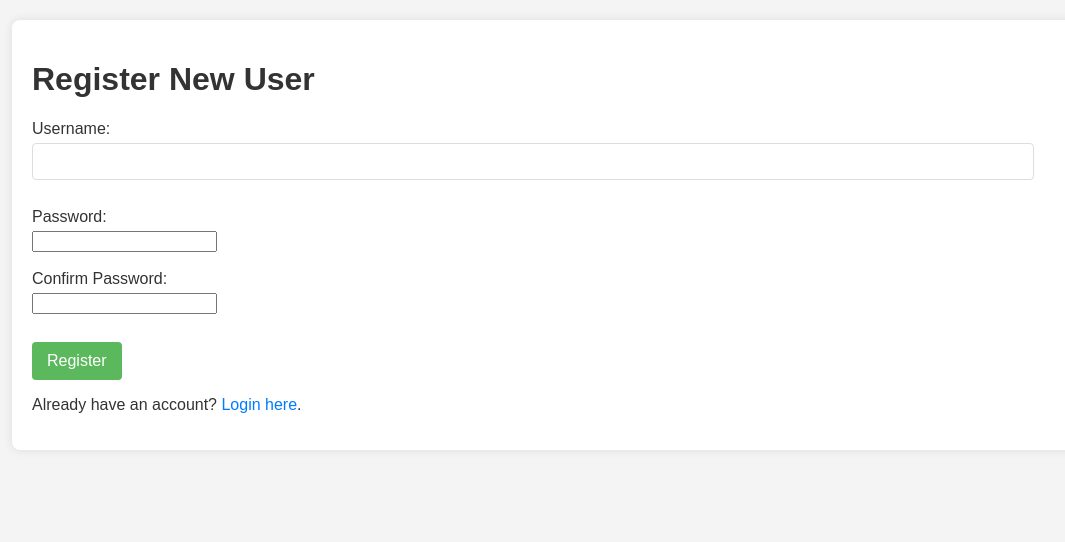
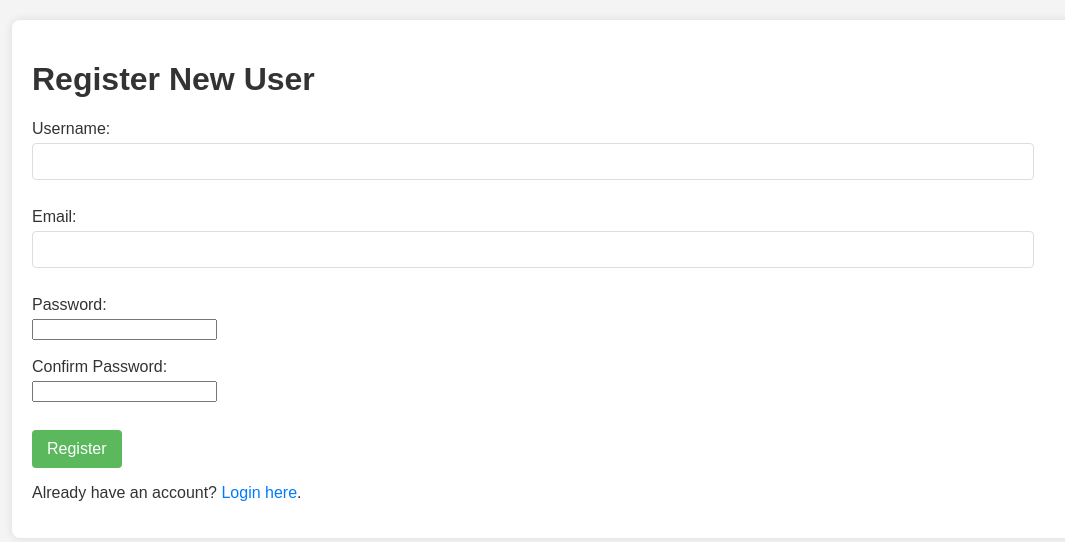
Before and after one commit to Aneemo/ExplorityCan, a Flask app: page /register in a window 1280 px wide. Shown: the part 94-636 px from the top of the page, without its empty margins (96-1161 px from the left). Run offline with Flask 3, Linux system fonts and the light colour scheme.

Commit message:
Feat: Add email notifications on user registration
- Integrated Flask-Mail to handle email sending.
- Configured the application to use a local SMTP debug server for development and testing.
- Added an email field to the user model and registration form.
- Implemented logic to send a welcome email to new users upon successful registration.
- Added a text-based email template for the welcome message.

```diff
--- a/app.py
+++ b/app.py
@@ -1,9 +1,9 @@
-# --- Start of app.py content ---
 import sqlite3
 import click
 from functools import wraps
 from flask import Flask, render_template, request, redirect, url_for, flash
 from flask_login import LoginManager, UserMixin, login_user, logout_user, login_required, current_user
+from flask_mail import Mail, Message
 import bcrypt
 
 DATABASE = 'contacts.db'
@@ -11,7 +11,36 @@ DATABASE = 'contacts.db'
 app = Flask(__name__)
 app.config['SECRET_KEY'] = 'your_secret_key_here'  # Replace with a real secret key
 
+# Flask-Mail configuration for local debug server
+app.config['MAIL_SERVER'] = 'localhost'
+app.config['MAIL_PORT'] = 1025
+app.config['MAIL_USE_TLS'] = False
+app.config['MAIL_USE_SSL'] = False
+app.config['MAIL_DEFAULT_SENDER'] = 'noreply@exploritycan.com'
+
+mail = Mail(app)
 login_manager = LoginManager()
+
+def send_email(to, subject, template, **kwargs):
+    """
+    Sends an email using Flask-Mail.
+    NOTE: For a production app, this should be made asynchronous
+          (e.g., using a background worker with Celery or RQ)
+          to avoid blocking the request.
+    """
+    msg = Message(
+        subject,
+        recipients=[to],
+        sender=app.config['MAIL_DEFAULT_SENDER']
+    )
+    msg.body = render_template(template + '.txt', **kwargs)
+    # msg.html = render_template(template + '.html', **kwargs) # Optional: for HTML emails
+    try:
+        mail.send(msg)
+    except Exception as e:
+        # Log the error in a real application
+        print(f"Error sending email: {e}")
+
 login_manager.init_app(app)
 login_manager.login_view = 'login'
 
@@ -68,6 +97,7 @@ def init_db(commit_changes=True):
             CREATE TABLE IF NOT EXISTS users (
                 id INTEGER PRIMARY KEY AUTOINCREMENT,
                 username TEXT UNIQUE NOT NULL,
+                email TEXT UNIQUE NOT NULL,
                 password_hash TEXT NOT NULL,
                 role TEXT NOT NULL DEFAULT 'user'
             );
@@ -155,13 +185,27 @@ def index():
         cur = conn.cursor()
         if current_user.role == 'admin':
             sql_query = "SELECT id, name, email, phone, passport_number, drivers_license_number, medicare_number, user_id FROM contacts ORDER BY name"
+            print(f"DEBUG APP.PY (Admin): Executing query: {sql_query}") # DEBUG
             cur.execute(sql_query)
         else: # Regular user
             sql_query = "SELECT id, name, email, phone, passport_number, drivers_license_number, medicare_number, user_id FROM contacts WHERE user_id = ? ORDER BY name"
+            print(f"DEBUG APP.PY (User): Executing query: {sql_query} with user_id: {current_user.id}") # DEBUG
             cur.execute(sql_query, (current_user.id,))
         contacts_data = cur.fetchall()
+
+        # ---- START DEBUG PRINT IN APP.PY ----
+        if contacts_data:
+            first_contact_dict = dict(contacts_data[0])
+            print(f"DEBUG APP.PY: First contact raw data from fetchall: {first_contact_dict}")
+            print(f"DEBUG APP.PY: Keys in first contact: {list(first_contact_dict.keys())}")
+        else:
+            print("DEBUG APP.PY: No contacts found in database by index route for current user/admin.")
+        # ---- END DEBUG PRINT IN APP.PY ----
+
     except sqlite3.Error as e:
         print(f"Database error in index route: {e}")
+    except IndexError:
+        print("DEBUG APP.PY: contacts_data is empty, cannot access contacts_data[0].") # Handle empty list
     finally:
         if conn:
             conn.close()
@@ -289,6 +333,7 @@ def register():
         return redirect(url_for('index'))
     if request.method == 'POST':
         username = request.form['username']
+        email = request.form['email']
         password = request.form['password']
         confirm_password = request.form['confirm_password']
 
@@ -299,16 +344,25 @@ def register():
         conn = get_db_connection()
         try:
             cur = conn.cursor()
-            cur.execute("SELECT * FROM users WHERE username = ?", (username,))
+            cur.execute("SELECT id FROM users WHERE username = ?", (username,))
             if cur.fetchone():
                 flash('Username already exists.', 'error')
                 conn.close()
                 return redirect(url_for('register'))
 
+            cur.execute("SELECT id FROM users WHERE email = ?", (email,))
+            if cur.fetchone():
+                flash('Email address already registered.', 'error')
+                conn.close()
+                return redirect(url_for('register'))
+
             hashed_password = bcrypt.hashpw(password.encode('utf-8'), bcrypt.gensalt())
-            cur.execute("INSERT INTO users (username, password_hash) VALUES (?, ?)", (username, hashed_password))
+            cur.execute("INSERT INTO users (username, email, password_hash) VALUES (?, ?, ?)", (username, email, hashed_password))
             conn.commit()
-            flash('Registration successful! Please login.', 'success')
+
+            send_email(email, 'Welcome to ExplorityCan!', 'email/welcome', username=username)
+
+            flash('Registration successful! Please check your email and login.', 'success')
             return redirect(url_for('login'))
         except sqlite3.Error as e:
             flash(f"Database error: {e}", 'error')
@@ -350,4 +404,3 @@ def logout():
 
 if __name__ == '__main__':
     app.run(debug=True)
-# --- End of app.py content ---
--- a/requirements.txt
+++ b/requirements.txt
@@ -1,2 +1,3 @@
 Flask-Login
 bcrypt
+Flask-Mail
--- a/templates/base.html
+++ b/templates/base.html
@@ -1,4 +1,3 @@
-<!-- Start of base.html content -->
 <!DOCTYPE html>
 <html lang="en">
 <head>
@@ -39,4 +38,3 @@
     </div>
 </body>
 </html>
-<!-- End of base.html content -->
--- a/templates/register.html
+++ b/templates/register.html
@@ -9,6 +9,9 @@
         <label for="username">Username:</label>
         <input type="text" id="username" name="username" required><br><br>
 
+        <label for="email">Email:</label>
+        <input type="email" id="email" name="email" required><br><br>
+
         <label for="password">Password:</label>
         <input type="password" id="password" name="password" required><br><br>
 
```
Also changed, not shown: templates/email/welcome.txt (added, +8 -0 lines).
